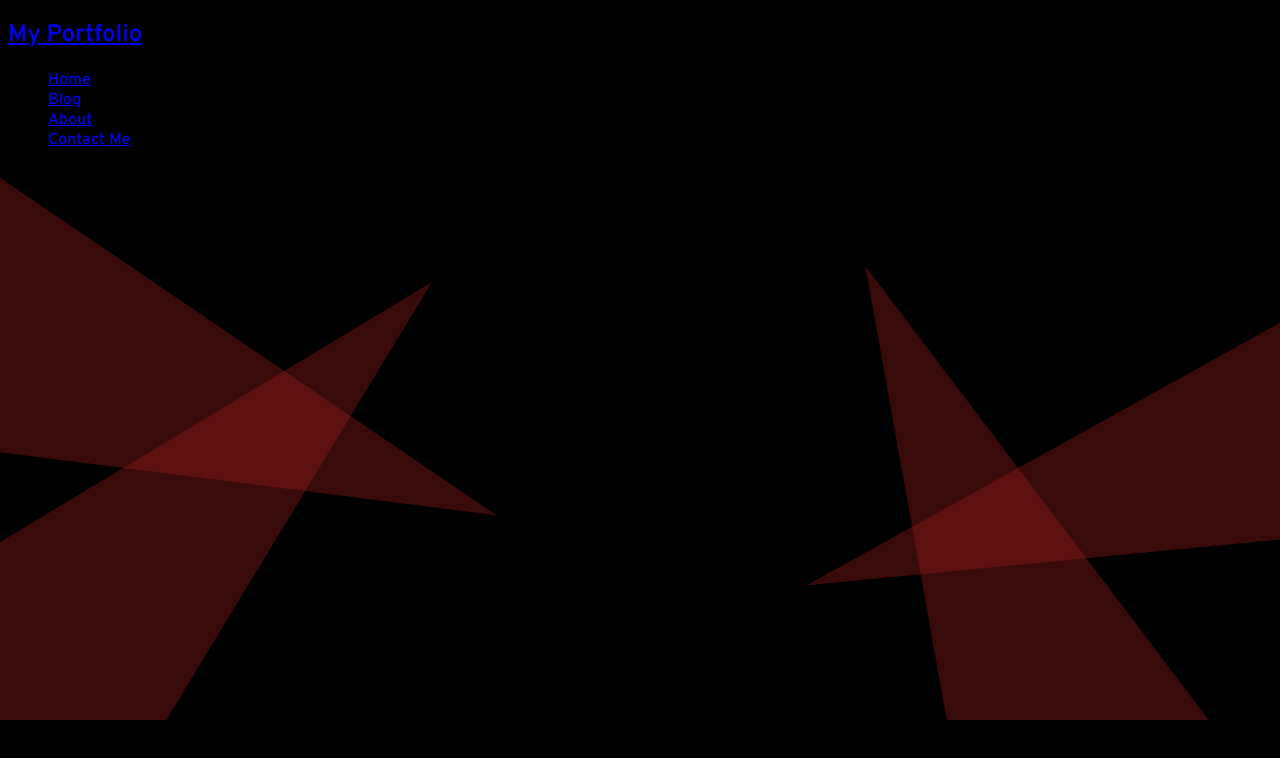
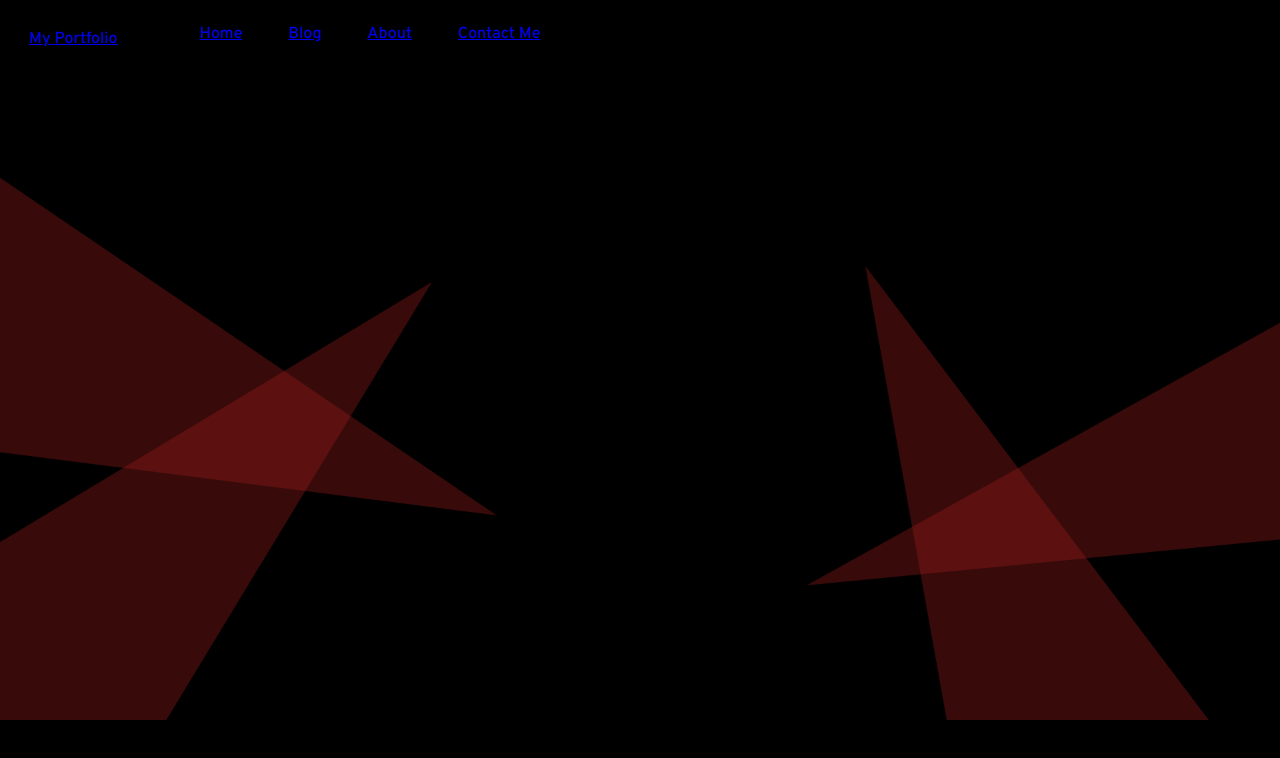
Before and after one commit to dardeejay/portfolio, a plain HTML site: page main/html/index.html in a window 1280 px wide. Drawn offline with Linux system fonts and the light colour scheme.

Commit message:
update shit

```diff
--- a/main/html/index.html
+++ b/main/html/index.html
@@ -5,8 +5,9 @@
         <link rel="stylesheet" type="text/css" href="../style/style.css">
     </head>
     <body>
-        <div class="navigation-bar">
-            <h2><a href="#">My Portfolio</a></h2>
+        <nav class="navigation-bar">
+            <div class="logo"><a href="#">My <span>Portfolio</span></a></div>
+            <div class="menu">
                 <ul>
                     <li><a href="#">Home</a></li>
                     <li><a href="#">Blog</a></li>
@@ -14,5 +15,6 @@
                     <li><a href="#">Contact Me</a></li>
                 </ul>
             </div>
+        </nav>
     </body>
 </html>
--- a/main/style/style.css
+++ b/main/style/style.css
@@ -9,5 +9,18 @@ body{
 
 .navigation-bar{
     font-family: 'Overpass', sans-serif;
+    display: flex;
 
 }
+.logo{
+    border: 1px solid black;
+    padding: 20px;
+}
+
+.navigation-bar li{
+    display:inline;
+    border: 1px solid black;
+
+    padding: 20px;
+    list-style: none;
+}
```
Lines whose indentation alone changed are shown as unchanged.
